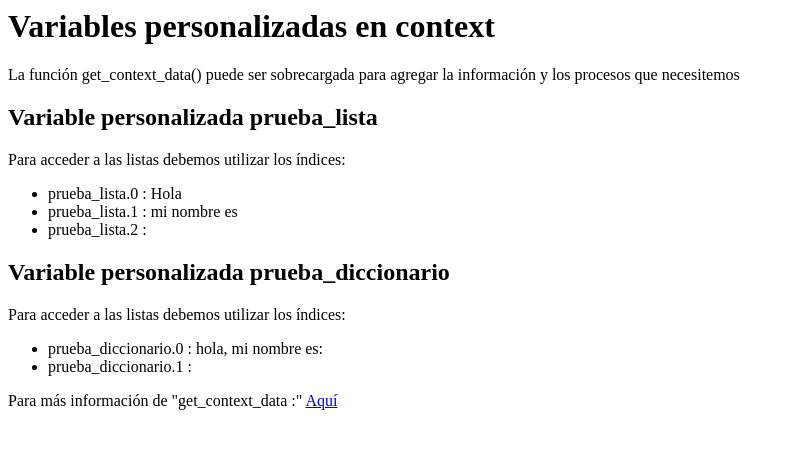
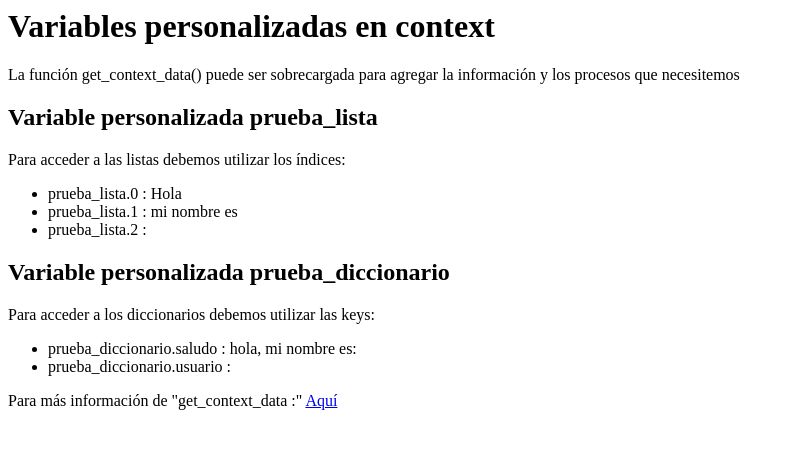
Before and after one commit to InoveAlumnos/django-template-language, a Django app: page /e-commerce/variable-contexto in a window 1280 px wide. Shown: the top 449 px of the page, without its empty margins (0-794 px from the left). Run offline with Django 3.2, Linux system fonts and the light colour scheme; tables that the repository leaves empty hold one stand-in row (values such as "Sample post").

Commit message:
Arreglamos algunas cosas

```diff
--- a/ejemplo_clase/marvel/templates/e-commerce/url-origen.html
+++ b/ejemplo_clase/marvel/templates/e-commerce/url-origen.html
@@ -8,8 +8,7 @@
 </p>
 
 <h2>1. Esta es la página de origen de prueba</h2>
-<h3>Dada la siguiente lista:</h3>
 <h4><a href="{% url 'destino' %}">Página de destino</a></h4>
 
-<p>Para más información de "tag if" <a href="https://docs.djangoproject.com/en/3.2/ref/templates/builtins/#url">Aquí</a>
+<p>Para más información de "tag url" <a href="https://docs.djangoproject.com/en/3.2/ref/templates/builtins/#url">Aquí</a>
 </p>
--- a/ejemplo_clase/marvel/templates/e-commerce/variable-contexto.html
+++ b/ejemplo_clase/marvel/templates/e-commerce/variable-contexto.html
@@ -9,10 +9,10 @@
     <li>prueba_lista.2 : {{prueba_lista.2}}</li>
 </ul>
 <h2>Variable personalizada prueba_diccionario</h2>
-<p>Para acceder a las listas debemos utilizar los índices:</p>
+<p>Para acceder a los diccionarios debemos utilizar las keys:</p>
 <ul>
-    <li>prueba_diccionario.0 : {{prueba_diccionario.saludo}}</li>
-    <li>prueba_diccionario.1 : {{prueba_diccionario.usuario}}</li>
+    <li>prueba_diccionario.saludo : {{prueba_diccionario.saludo}}</li>
+    <li>prueba_diccionario.usuario : {{prueba_diccionario.usuario}}</li>
 </ul>
 
 <p>Para más información de "get_context_data :" <a
```
Also changed, not shown: ejemplo_clase/docker-compose.yml (+4 -4 lines), ejemplo_clase/marvel/templates/e-commerce/base.html (+4 -4 lines), ejercicios_practica/docker-compose.yml (+4 -4 lines).
